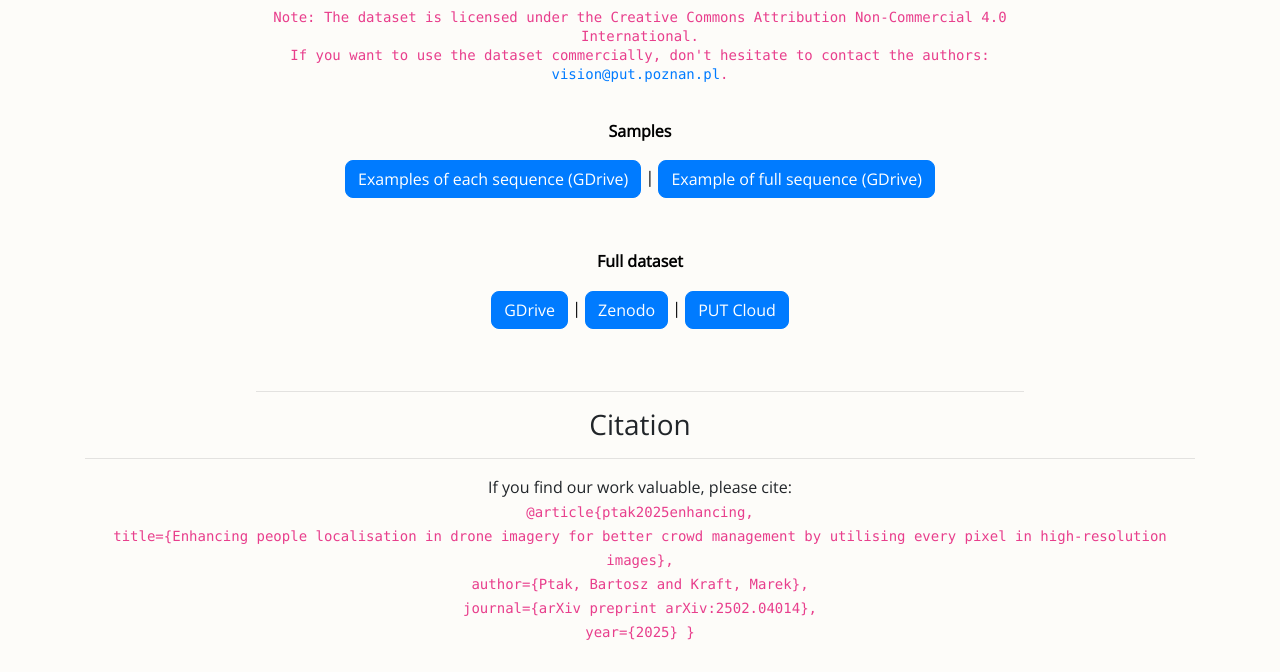
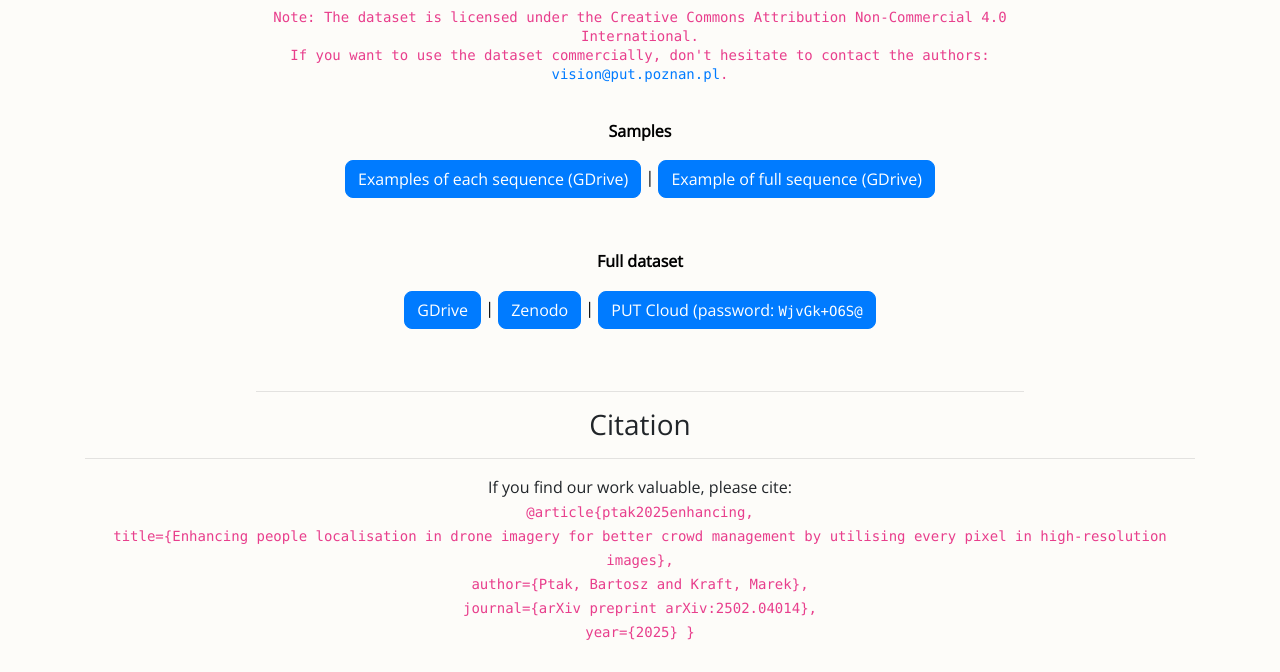
Before and after one commit to up-count/up-count.github.io, a plain HTML site: page index.html in a window 1280 px wide. Shown: the part 1829-2501 px from the top of the page. Drawn offline with nearby package versions, Linux system fonts and the light colour scheme.

Commit message:
Update index.html

```diff
--- a/index.html
+++ b/index.html
@@ -190,7 +190,7 @@
           <b>Full dataset</b><BR><BR>
           <a href="https://drive.google.com/drive/folders/1RU1FMWfyIyZtOp4XO6Z7W4S56SPaKRgg?usp=sharing" class="btn btn-primary" role="button" target="_blank">GDrive</a> |
           <a href="https://doi.org/10.5281/zenodo.12683104" class="btn btn-primary" role="button" target="_blank">Zenodo</a> |
-          <a href="https://chmura.put.poznan.pl/s/BGzJ5ZNZHXJqszS" class="btn btn-primary" role="button" target="_blank">PUT Cloud</a>
+          <a href="https://chmura.put.poznan.pl/s/btCcW5omAJyad82" class="btn btn-primary" role="button" target="_blank">PUT Cloud (password: <code>WjvGk+O6S@</code></a>
         </p>
       </div>
           <BR><BR>
```
